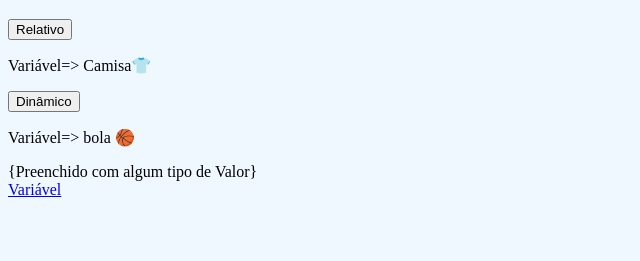
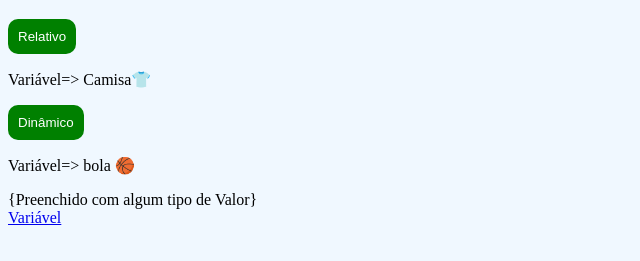
Before and after one commit to edskate/L-gica-de-Program--o_Visual-log-001, a plain HTML site: page index.html in a window 1280 px wide. Shown: the part 61-322 px from the top of the page, without its empty margins (0-640 px from the left). Drawn offline with Linux system fonts and the light colour scheme.

Commit message:
Atualização

```diff
--- a/style.css
+++ b/style.css
@@ -11,3 +11,11 @@ i{
     color: brown;
     text-shadow: 10px 10px 10px #000;
 }
+button{
+    background-color: green;
+    color: white;
+    border: none;
+    padding: 10px;
+    border-radius: 10px;
+    cursor: pointer;
+}
```
